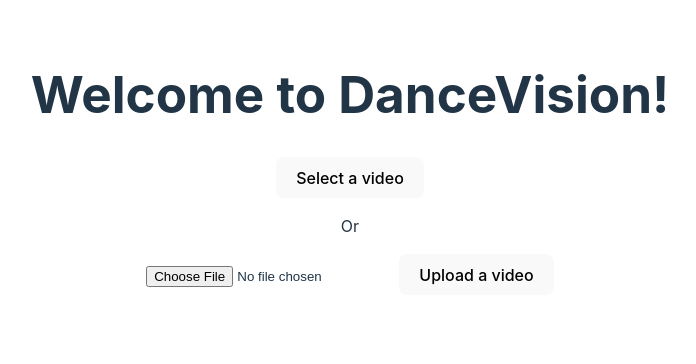
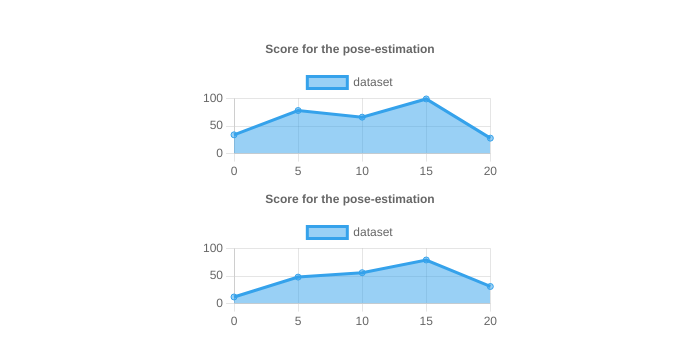
Before and after one commit to SDP-Group-8/DanceVision_App, a React (Vite) app in the folder client/: page / in a window 1280 px wide. Shown: the top 364 px of the page, without its empty margins (290-986 px from the left). Built offline with nearby package versions, Linux system fonts and the light colour scheme.

Commit message:
simple chart (nothing significant)

```diff
--- a/client/package.json
+++ b/client/package.json
@@ -11,7 +11,9 @@
   },
   "dependencies": {
     "axios": "^1.6.7",
+    "chart.js": "^4.4.1",
     "react": "^18.2.0",
+    "react-chartjs-2": "^5.2.0",
     "react-dom": "^18.2.0",
     "react-router-dom": "^6.21.3"
   },
--- a/client/src/App.jsx
+++ b/client/src/App.jsx
@@ -3,14 +3,16 @@ import { Route, Routes, BrowserRouter as Router} from 'react-router-dom';
 import HomePage from './pages/HomePage.jsx';
 
 import SelectVideoPage from './pages/SelectVideoPage/SelectVideoPage.jsx';
+import ScoringPage from './pages/ScoringPage.jsx';
 
 function App() {
   return(
     <div>
       <Router>
         <Routes>
-          <Route path="/" element={<HomePage></HomePage>}></Route>
-          <Route path ="/videos" element={<SelectVideoPage/>}></Route>
+          {/* <Route path="/" element={<HomePage></HomePage>}></Route>
+          <Route path ="/videos" element={<SelectVideoPage/>}></Route> */}
+          <Route path="/" element={<ScoringPage />}></Route>
         </Routes>
       </Router>
     </div>
--- /dev/null
+++ b/client/src/pages/ScoringPage.jsx
@@ -0,0 +1,80 @@
+import React from "react";
+import {
+  Chart as ChartJS,
+  CategoryScale,
+  LinearScale,
+  PointElement,
+  LineElement,
+  Title,
+  Tooltip,
+  Filler,
+  Legend,
+} from "chart.js";
+import { Line, Bar, Pie } from "react-chartjs-2";
+
+ChartJS.register(
+  CategoryScale,
+  LinearScale,
+  PointElement,
+  LineElement,
+  Title,
+  Tooltip,
+  Filler,
+  Legend
+);
+
+const options = {
+  responsive: true,
+  plugins: {
+    legend: {
+      position: "top",
+    },
+    title: {
+      display: true,
+      text: "Score for the pose-estimation",
+    },
+  },
+};
+
+const labels = ["0", "5", "10", "15", "20"];
+const numbers = [34, 78, 66, 99, 28];
+const numbers2 = [12, 48, 56, 79, 31];
+
+function generateChartData(numbers) {
+  // const numbers =  [34, 78, 66, 99, 28];
+  return {
+    labels: labels,
+    datasets: [
+      {
+        fill: true,
+        label: "dataset",
+        data: numbers,
+        borderColor: "rgb(53, 162, 235)",
+        backgroundColor: "rgba(53, 162, 235, 0.5)",
+      },
+    ],
+  };
+}
+
+const graphStyle = {
+    width: '33.33%', /* Each graph takes 1/3 width */
+    height: '300px', /* Set height as needed */
+  };
+
+const ScoringPage = () => {
+  return (
+    // <div>ScoringPage</div>
+
+    <div style={{ }}>
+      <div >
+        <Line options={options} data={generateChartData(numbers)} />
+      </div>
+      <div >
+        <Line options={options} data={generateChartData(numbers2)} />
+      </div>
+      {/* Repeat the above pattern for the remaining graphs */}
+    </div>
+  );
+};
+
+export default ScoringPage;
```
Also changed, not shown: 2 other files (tests, documents, lock files or other folders).
